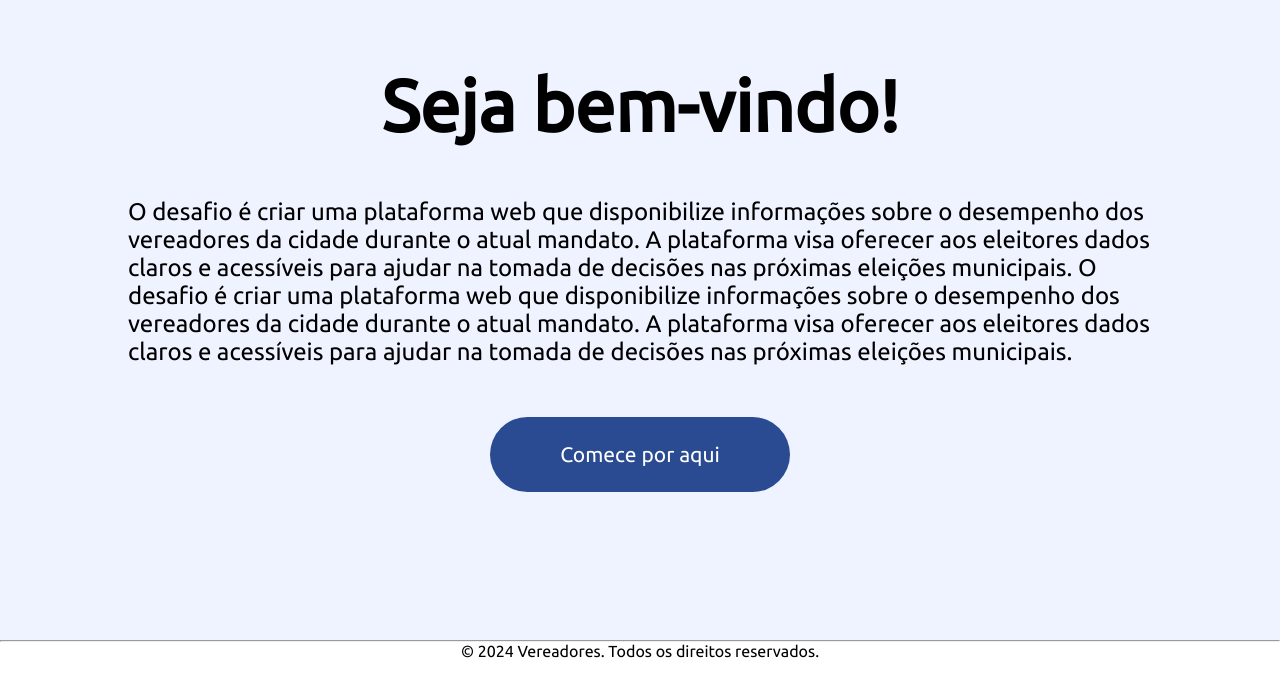
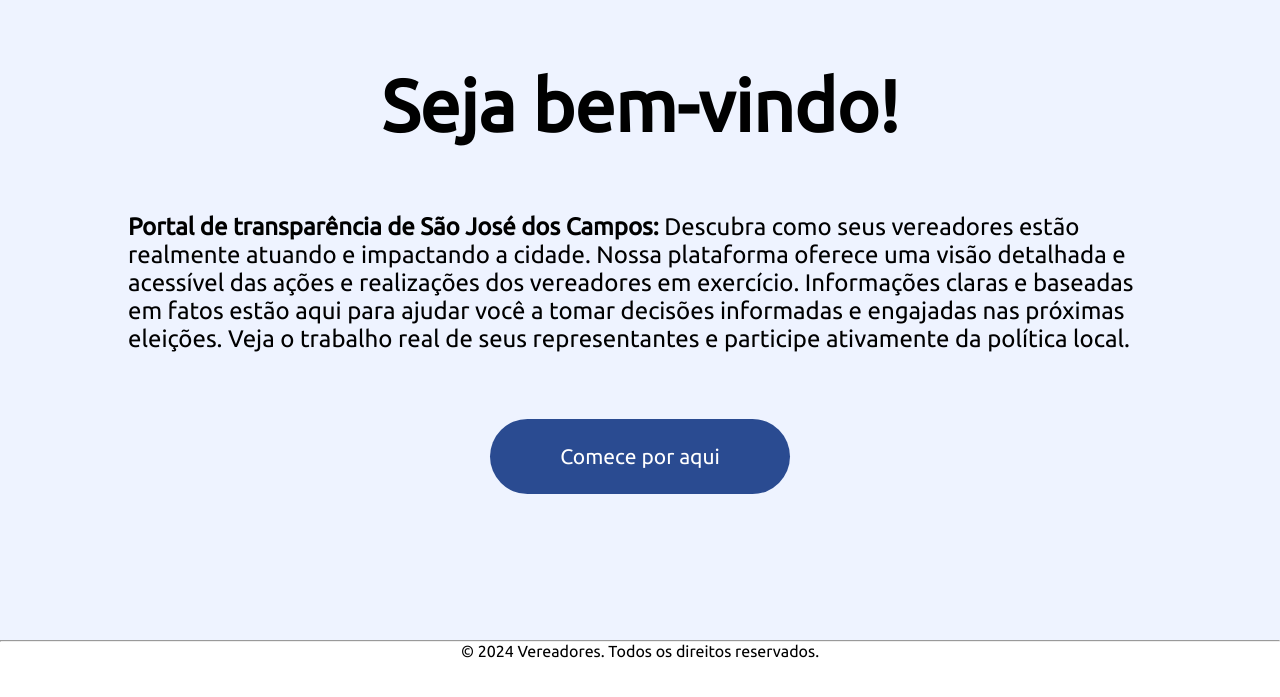
Before and after one commit to nicolygz/the-devs-department, a Flask app: template flask-project/templates/home.html in a window 1280 px wide. Shown: the part 80-777 px from the top of the page. Run offline with Flask 3, Linux system fonts and the light colour scheme; the template is opened without the code that fills it, so the values that code supplies are empty.

Commit message:
Ajustes no texto de boas vindas

```diff
--- a/flask-project/app.py
+++ b/flask-project/app.py
@@ -2,7 +2,7 @@ from flask import Flask, render_template
 
 app = Flask(__name__)
 
-@app.route('/home.html')
+@app.route('/')
 def home():
     return render_template('home.html')
 
--- a/flask-project/static/home.css
+++ b/flask-project/static/home.css
@@ -12,6 +12,7 @@ section {
     display: flex;
     flex-direction: column;
     padding-top: 5%;
+    gap: 15px;
 }
 
 .intro h1 {
@@ -55,6 +56,7 @@ section {
     .intro p {
         font-size: 21px;
         padding-top: 5%;
+        text-align: justify;
     }
 
     .intro a {
--- a/flask-project/templates/home.html
+++ b/flask-project/templates/home.html
@@ -4,13 +4,12 @@
 
 {% block extra_css %}
 <link rel="stylesheet" href="{{ url_for('static', filename='home.css') }}">
-<link rel="stylesheet" href="../static/home.css">
 {% endblock %}
 
 {% block content %}
     <section class="intro">
         <h1>Seja bem-vindo!</h1>
-        <p>O desafio é criar uma plataforma web que disponibilize informações sobre o desempenho dos vereadores da cidade durante o atual mandato. A plataforma visa oferecer aos eleitores dados claros e acessíveis para ajudar na tomada de decisões nas próximas eleições municipais. O desafio é criar uma plataforma web que disponibilize informações sobre o desempenho dos vereadores da cidade durante o atual mandato. A plataforma visa oferecer aos eleitores dados claros e acessíveis para ajudar na tomada de decisões nas próximas eleições municipais.</p>
+        <p><strong>Portal de transparência de São José dos Campos: </strong>Descubra como seus vereadores estão realmente atuando e impactando a cidade. Nossa plataforma oferece uma visão detalhada e acessível das ações e realizações dos vereadores em exercício. Informações claras e baseadas em fatos estão aqui para ajudar você a tomar decisões informadas e engajadas nas próximas eleições. Veja o trabalho real de seus representantes e participe ativamente da política local.</p>
         <div class="button"><a href="#" class="btn">Comece por aqui</a></div>
     </section>
 {% endblock %}
```
